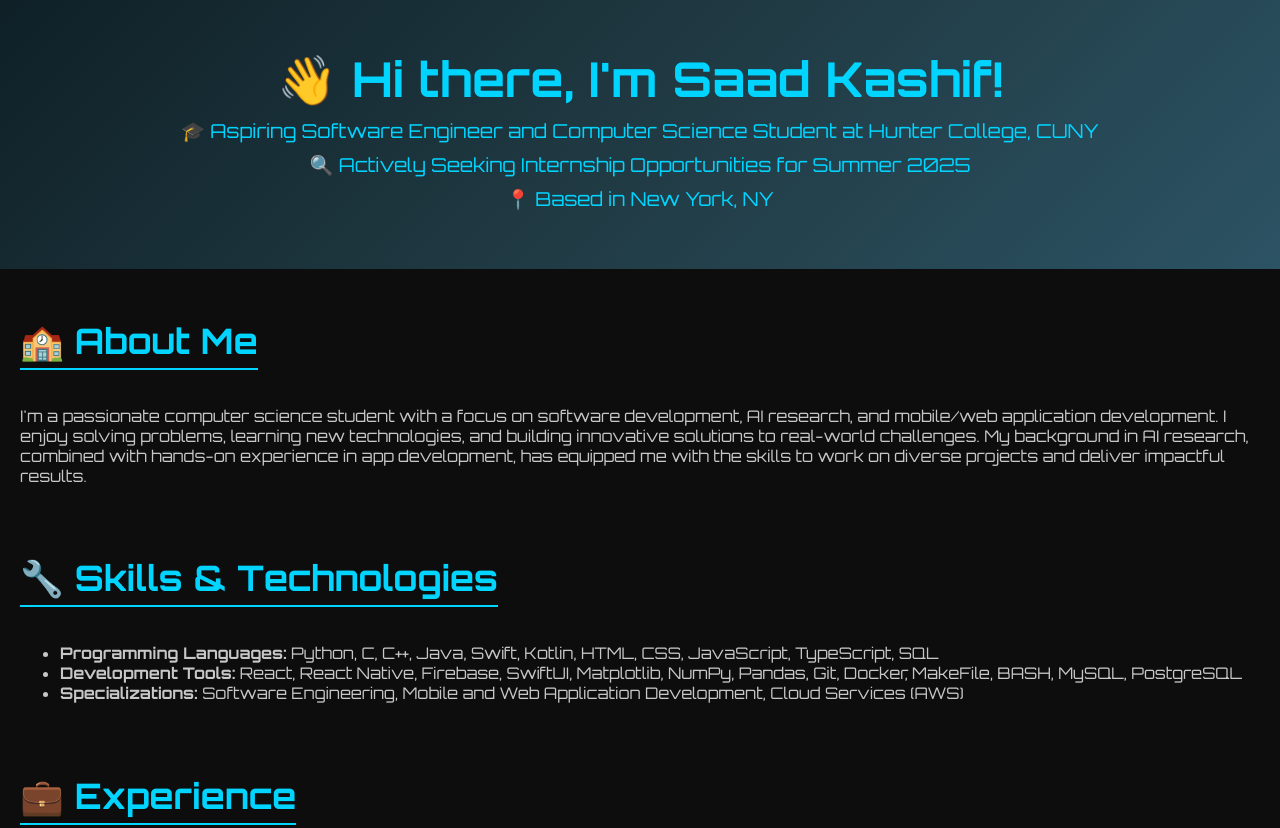
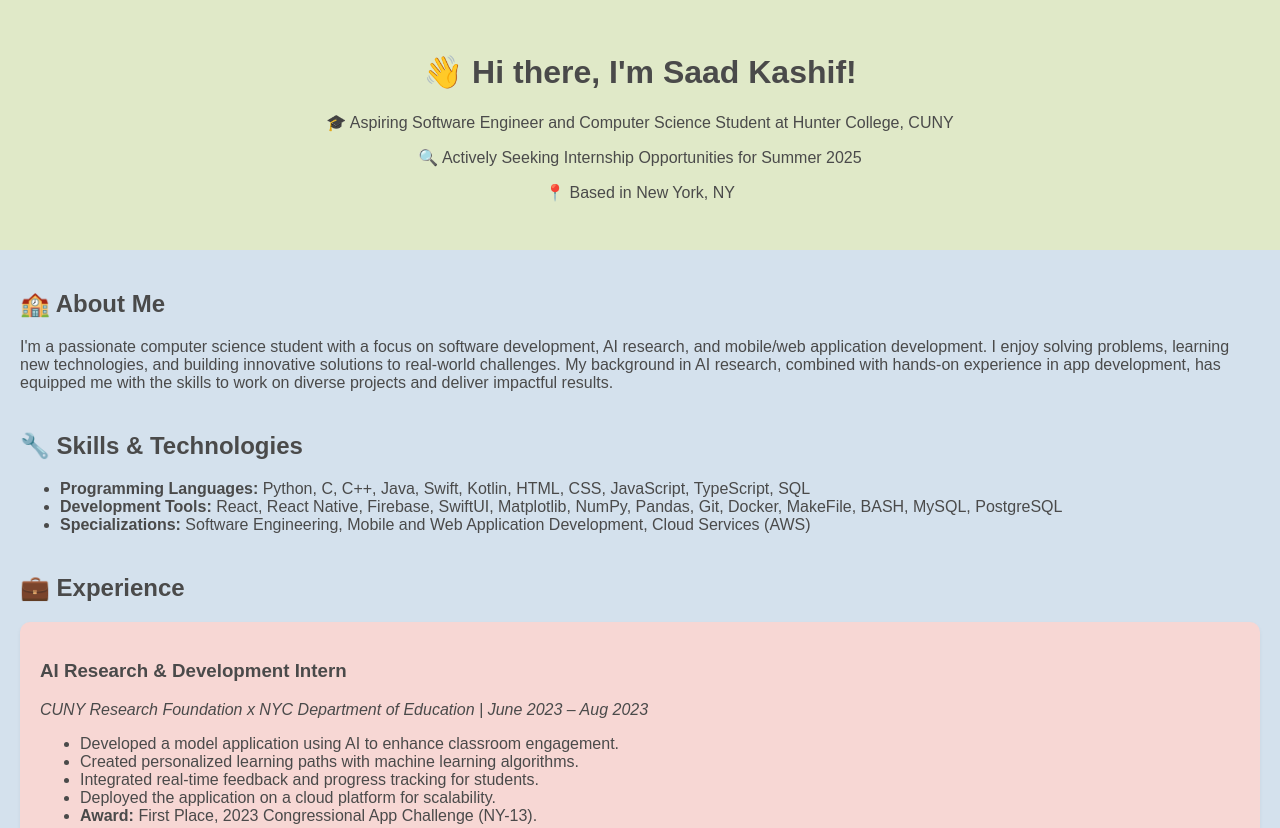
Before and after one commit to Saad220905/my-website, a plain HTML site: page index.html in a window 1280 px wide. Shown: the top 828 px of the page. Drawn offline with Linux system fonts and the light colour scheme.

Commit message:
edited color spectrum

```diff
--- a/index.html
+++ b/index.html
@@ -5,7 +5,6 @@
     <meta name="viewport" content="width=device-width, initial-scale=1.0">
     <title>Saad Kashif - Portfolio</title>
     <link rel="stylesheet" href="styles.css">
-    <link href="https://fonts.googleapis.com/css2?family=Orbitron:wght@400;700&display=swap" rel="stylesheet">
 </head>
 <body>
     <header>
@@ -80,9 +79,9 @@
     </main>
     <footer>
         <div class="contact-links">
-            <p>Email: <a href="mailto:saad220905@gmail.com">saad220905@gmail.com</a></p>
-            <p>LinkedIn: <a href="https://linkedin.com/in/saad220905" target="_blank">Saad Kashif</a></p>
-            <p>GitHub: <a href="https://github.com/Saad220905" target="_blank">Saad220905</a></p>
+            <a href="mailto:saad220905@gmail.com">Contact</a>
+            <a href="https://linkedin.com/in/saad220905" target="_blank">LinkedIn</a>
+            <a href="https://github.com/Saad220905" target="_blank">Github</a>
         </div>
     </footer>
     <script src="script.js"></script>
--- /dev/null
+++ b/notes.txt
@@ -0,0 +1,5 @@
+Installing the browser sync:
+    npm install -g browser-sync
+
+Getting it to work:
+    browser-sync start --server --files "**/*"
--- a/script.js
+++ b/script.js
@@ -1,11 +1,4 @@
+// JavaScript functionality can be added here for dynamic content or interactivity.
 document.addEventListener('DOMContentLoaded', () => {
-    console.log('Welcome to my futuristic portfolio website!');
-    const header = document.querySelector('header');
-    window.addEventListener('scroll', () => {
-        if (window.scrollY > 50) {
-            header.style.boxShadow = '0px 4px 20px rgba(0, 0, 0, 0.8)';
-        } else {
-            header.style.boxShadow = 'none';
-        }
-    });
+    console.log('Portfolio website loaded.');
 });
--- a/styles.css
+++ b/styles.css
@@ -1,33 +1,28 @@
-/* General Styles */
+:root {
+    /* Muted pastel colors */
+    --muted-pink: #f7d7d4;
+    --muted-blue: #d4e1ed;
+    --muted-green: #e0e9c8;
+    --muted-teal: #b0c4d9;
+    --muted-lavender: #e3d5f1; /* New color for project items */
+    --text-gray: #4a4a4a;
+}
+
 body {
-    font-family: 'Orbitron', sans-serif;
-    background-color: #0d0d0d;
-    color: #c7c7c7;
+    font-family: Arial, sans-serif;
     margin: 0;
     padding: 0;
+    background-color: var(--muted-blue);
+    color: var(--text-gray);
 }
 
-/* Header Styles */
 header {
-    background: linear-gradient(135deg, #0f2027, #203a43, #2c5364);
-    color: #00d4ff;
+    background-color: var(--muted-green);
+    color: var(--text-gray);
     text-align: center;
-    padding: 3em 0;
-    box-shadow: 0px 4px 10px rgba(0, 0, 0, 0.5);
+    padding: 2em 0;
 }
 
-h1 {
-    font-size: 3em;
-    margin: 0;
-    color: #00d4ff;
-}
-
-header p {
-    font-size: 1.2em;
-    margin: 10px 0;
-}
-
-/* Main Content Styles */
 main {
     padding: 20px;
 }
@@ -36,59 +31,52 @@ section {
     margin-bottom: 40px;
 }
 
-h2 {
-    font-size: 2.2em;
-    color: #00d4ff;
-    border-bottom: 2px solid #00d4ff;
-    display: inline-block;
-    padding-bottom: 5px;
-    margin-bottom: 20px;
+h1, h2, h3 {
+    color: var(--text-gray);
 }
 
-/* Experience and Projects */
-.experience-item, .project-item {
-    background-color: #1e1e1e;
+/* Different colors for experience and project items */
+.experience-item {
+    background-color: var(--muted-pink);
     padding: 20px;
     border-radius: 10px;
     margin-bottom: 20px;
-    box-shadow: 0px 4px 15px rgba(0, 0, 0, 0.6);
+    box-shadow: 0px 2px 4px rgba(0, 0, 0, 0.05);
+    transition: transform 0.3s;
+}
+
+.project-item {
+    background-color: var(--muted-lavender); /* Muted lavender for projects */
+    padding: 20px;
+    border-radius: 10px;
+    margin-bottom: 20px;
+    box-shadow: 0px 2px 4px rgba(0, 0, 0, 0.05);
     transition: transform 0.3s;
 }
 
 .experience-item:hover, .project-item:hover {
-    transform: translateY(-5px);
+    transform: translateY(-3px);
 }
 
-/* Footer Styles */
 footer {
-    background-color: #0d0d0d;
-    color: #c7c7c7;
+    background-color: var(--text-gray);
+    color: #8c8c8c;
     padding: 20px 0;
-    text-align: center;
     display: flex;
     justify-content: center;
     gap: 30px;
+    flex-wrap: wrap;
+    text-align: center;
+    letter-spacing: 1px; /* Increases space between letters */
+    line-height: 1.8; /* Increases vertical space between lines */
 }
 
 footer a {
-    color: #00d4ff;
+    color: #89c9d7;
     text-decoration: none;
+    letter-spacing: 1px; /* Apply letter spacing to links as well */
 }
 
 footer a:hover {
-    text-shadow: 0 0 10px #00d4ff;
+    text-shadow: 0 0 3px #89c9d7;
 }
-
-/* Neon Animation for Links */
-a:hover {
-    animation: neon-glow 1.5s infinite alternate;
-}
-
-@keyframes neon-glow {
-    from {
-        text-shadow: 0 0 10px #00d4ff, 0 0 20px #00d4ff, 0 0 30px #00d4ff;
-    }
-    to {
-        text-shadow: 0 0 20px #00d4ff, 0 0 30px #00d4ff, 0 0 40px #00d4ff;
-    }
-}
```
Also changed, not shown: 1 other file.
